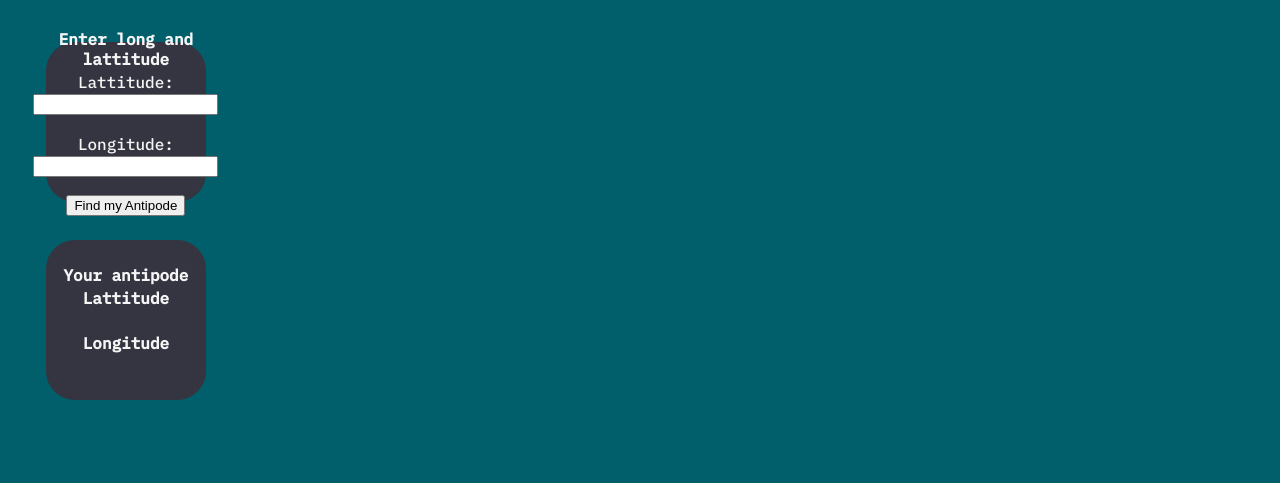
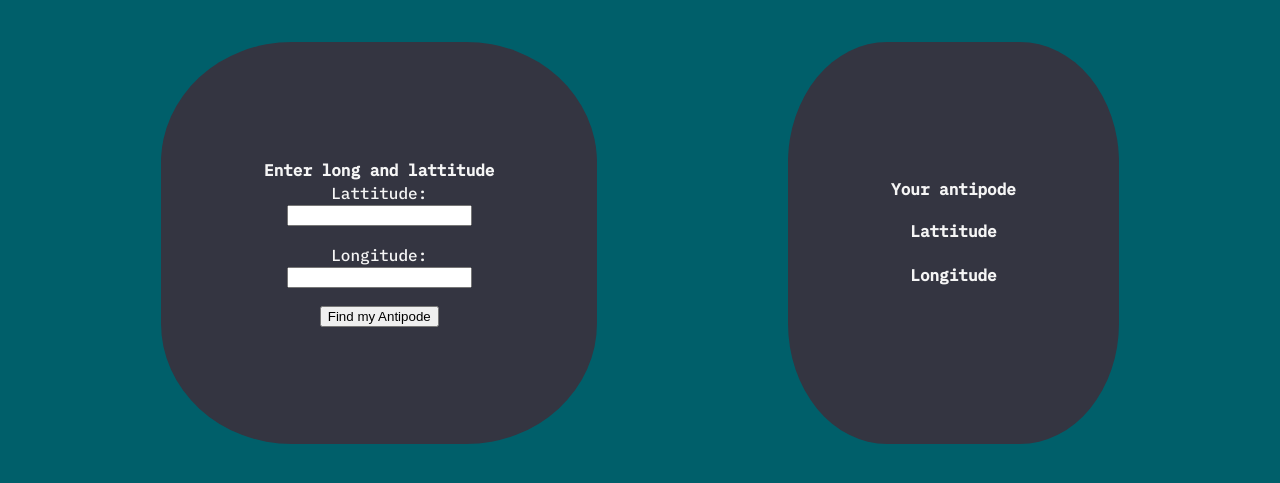
Before and after one commit to Mart510/earthSandwich, a website: page antipode_calc_test_file/main.html in a window 1280 px wide. Shown: the part 101-584 px from the top of the page. Drawn offline with Linux system fonts and the light colour scheme.

Commit message:
minor styling to make it more visually clear

```diff
--- a/antipode_calc_test_file/main.html
+++ b/antipode_calc_test_file/main.html
@@ -10,9 +10,6 @@
 </head>
 <body>
     <div><h1>Earth Sandwich</h1></div>
-    <div></div>
-    <!-- Leaflet Div -->
-    <div id="map"></div>
     <div id="cardHolder">
         <div class="card" >
             <div class="card-content">
@@ -29,6 +26,7 @@
         <div class="card" >
             <div class="card-content">
                 <h3>Your antipode</h3>
+                <br>
                     <h5>Lattitude</h5>
                     <h5 id="antiLat"></h5>
                     <br>
--- a/antipode_calc_test_file/styles.css
+++ b/antipode_calc_test_file/styles.css
@@ -8,7 +8,7 @@ body {
 
 }
 
-.cardHolder {
+#cardHolder {
     display: flex;
     flex-direction: row; /* Display cards side by side */
     justify-content: space-evenly;
@@ -57,11 +57,13 @@ label {
 }
 
 .card {
-    border-radius: 18%;
-    width: 10em;
-    height: 10em;
+    border-radius: 30%;
+    min-width: 100px;
+    max-width: 30%;
+    height: 25vh;
     background-color: #343541;
     margin: 3%;
+    padding: 8%;
 }
 
 .card-content {
```
